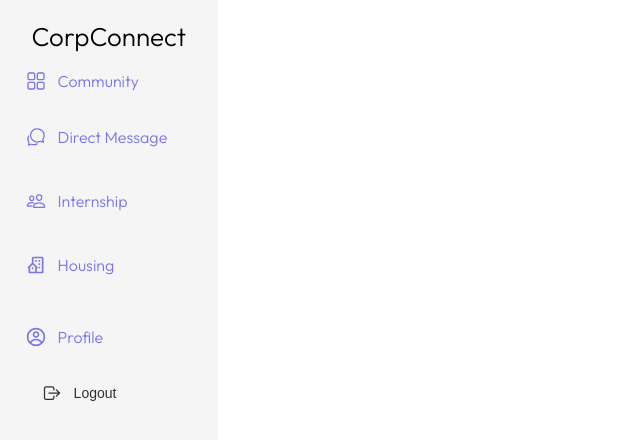
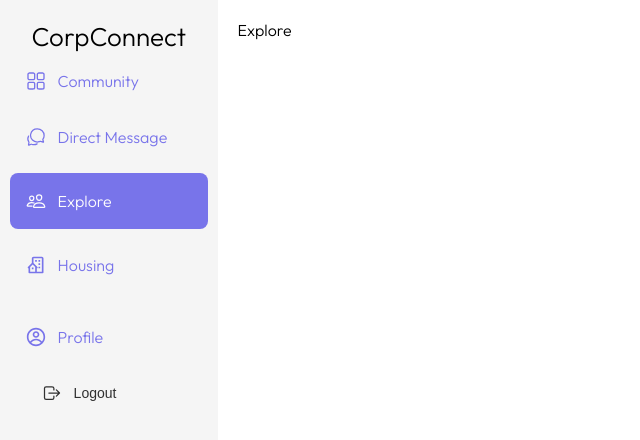
Before and after one commit to lih226/CorpConnect, a React (Create React App) app in the folder web/: page /explore in a window 1280 px wide. Shown: the top 440 px of the page, without its empty margins (0-640 px from the left). Built offline with nearby package versions, Linux system fonts and the light colour scheme.

Commit message:
Changed the internship page to explore page

```diff
--- a/web/src/App.tsx
+++ b/web/src/App.tsx
@@ -2,7 +2,7 @@ import { BrowserRouter as Router, Route, Routes } from 'react-router-dom';
 import Sidebar from './Sidebar';
 import Community from './pages/Community';
 import DM from './pages/DM';
-import Internship from './pages/Internship';
+import Explore from './pages/Explore';
 import Housing from './pages/Housing';
 import Profile from './pages/Profile';
 import styled, { createGlobalStyle } from 'styled-components';
@@ -17,7 +17,7 @@ function App() {
         <Routes>
           <Route path="/" element={<Community />} />
           <Route path="/directmessage" element={<DM />} />
-          <Route path="/internship" element={<Internship />} />
+          <Route path="/explore" element={<Explore />} />
           <Route path="/housing" element={<Housing />} />
           <Route path="/profile" element={<Profile />} />
         </Routes>
--- a/web/src/Sidebar.tsx
+++ b/web/src/Sidebar.tsx
@@ -23,10 +23,10 @@ function Sidebar() {
                     Direct Message
                 </SidebarLink>
                 <LinkSpacer />
-                <SidebarLink to="/internship">
+                <SidebarLink to="/explore">
                     <IoPeopleOutline size={20} />
                     <IconSpacer />
-                    Internship
+                    Explore
                 </SidebarLink>
                 <LinkSpacer />
                 <SidebarLink to="/housing">
--- /dev/null
+++ b/web/src/pages/Explore.tsx
@@ -0,0 +1,7 @@
+function Explore() {
+    return (
+      <div>Explore</div>
+    );
+  }
+
+  export default Explore;
--- a/web/src/pages/Internship.tsx
+++ /dev/null
@@ -1,7 +0,0 @@
-function Internship() {
-    return (
-      <div>Internship</div>
-    );
-  }
-
-  export default Internship;
```
